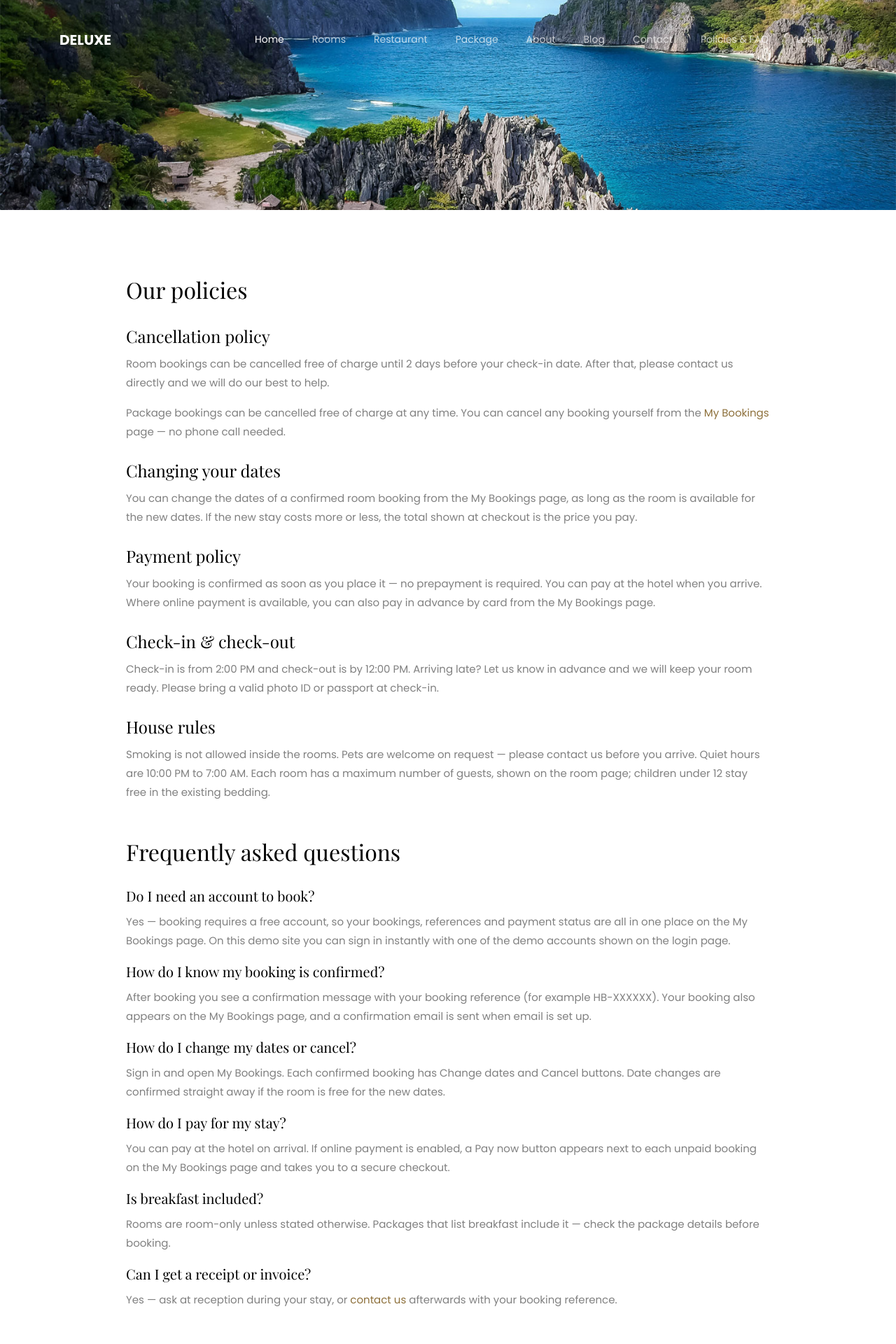
After one commit to MdTanzil/Hotel-Booking-app-Django, a Django app: page /policies/ in a window 1280 px wide. The commit adds this page. Shown: the top 1920 px of the page at 70% size. Run offline with Django 4.2, Linux system fonts and the light colour scheme; some libraries are stand-ins or nearby versions; some web fonts are replaced.

Commit message:
Add policies and FAQ page with links from navbar, footer and My Bookings

```diff
--- a/hotelbooking/templates/hotelbooking/my_bookings.html
+++ b/hotelbooking/templates/hotelbooking/my_bookings.html
@@ -114,6 +114,7 @@
             <p class="mb-1">Room bookings can be cancelled free of charge until 2 days before your check-in date. After that, please contact us directly.</p>
             <p class="mb-1">You can change the dates of a confirmed booking from this page, as long as the room is available for the new dates.</p>
             <p class="mb-0">Package bookings can be cancelled free of charge at any time from this page.</p>
+            <p class="mb-0 mt-2"><a href="{% url 'hotelbooking:policies-faq' %}">See our full policies and FAQ</a></p>
             {% if not stripe_configured %}
             <p class="mb-0 mt-2">Online payment is not set up yet — please pay at the hotel.</p>
             {% endif %}
--- /dev/null
+++ b/hotelbooking/templates/hotelbooking/policies_faq.html
@@ -0,0 +1,59 @@
+{% extends 'base.html' %}
+
+{% load static %}
+{% block title %}
+  Policies &amp; FAQ
+{% endblock title %}
+{% block body %}
+  {% include 'hotelbooking/hero.html' with pagename="Policies & FAQ" %}
+  <section class="ftco-section">
+    <div class="container">
+      <div class="row justify-content-center">
+        <div class="col-md-10">
+
+          <h2 class="mb-4">Our policies</h2>
+
+          <h4 class="mt-4">Cancellation policy</h4>
+          <p>Room bookings can be cancelled free of charge until 2 days before your check-in date. After that, please contact us directly and we will do our best to help.</p>
+          <p>Package bookings can be cancelled free of charge at any time. You can cancel any booking yourself from the <a href="{% url 'hotelbooking:my-bookings' %}">My Bookings</a> page — no phone call needed.</p>
+
+          <h4 class="mt-4">Changing your dates</h4>
+          <p>You can change the dates of a confirmed room booking from the My Bookings page, as long as the room is available for the new dates. If the new stay costs more or less, the total shown at checkout is the price you pay.</p>
+
+          <h4 class="mt-4">Payment policy</h4>
+          <p>Your booking is confirmed as soon as you place it — no prepayment is required. You can pay at the hotel when you arrive. Where online payment is available, you can also pay in advance by card from the My Bookings page.</p>
+
+          <h4 class="mt-4">Check-in &amp; check-out</h4>
+          <p>Check-in is from 2:00 PM and check-out is by 12:00 PM. Arriving late? Let us know in advance and we will keep your room ready. Please bring a valid photo ID or passport at check-in.</p>
+
+          <h4 class="mt-4">House rules</h4>
+          <p>Smoking is not allowed inside the rooms. Pets are welcome on request — please contact us before you arrive. Quiet hours are 10:00 PM to 7:00 AM. Each room has a maximum number of guests, shown on the room page; children under 12 stay free in the existing bedding.</p>
+
+          <h2 class="mb-4 mt-5">Frequently asked questions</h2>
+
+          <h5>Do I need an account to book?</h5>
+          <p>Yes — booking requires a free account, so your bookings, references and payment status are all in one place on the My Bookings page. On this demo site you can sign in instantly with one of the demo accounts shown on the login page.</p>
+
+          <h5>How do I know my booking is confirmed?</h5>
+          <p>After booking you see a confirmation message with your booking reference (for example HB-XXXXXX). Your booking also appears on the My Bookings page, and a confirmation email is sent when email is set up.</p>
+
+          <h5>How do I change my dates or cancel?</h5>
+          <p>Sign in and open My Bookings. Each confirmed booking has Change dates and Cancel buttons. Date changes are confirmed straight away if the room is free for the new dates.</p>
+
+          <h5>How do I pay for my stay?</h5>
+          <p>You can pay at the hotel on arrival. If online payment is enabled, a Pay now button appears next to each unpaid booking on the My Bookings page and takes you to a secure checkout.</p>
+
+          <h5>Is breakfast included?</h5>
+          <p>Rooms are room-only unless stated otherwise. Packages that list breakfast include it — check the package details before booking.</p>
+
+          <h5>Can I get a receipt or invoice?</h5>
+          <p>Yes — ask at reception during your stay, or <a href="{% url 'hotelbooking:contact-us' %}">contact us</a> afterwards with your booking reference.</p>
+
+          <p class="mt-5">Still have a question? <a href="{% url 'hotelbooking:contact-us' %}">Contact us</a> and we will get back to you.</p>
+
+        </div>
+      </div>
+    </div>
+  </section>
+  {% include 'footer.html' %}
+{% endblock body %}
--- a/hotelbooking/urls.py
+++ b/hotelbooking/urls.py
@@ -16,6 +16,7 @@ from .views import (
     StripeWebhookView,
     AddReviewView,
     DeleteReviewView,
+    PoliciesFaqView,
     RestaurantsTemplateView,
     AboutUsTemplateView,
     BlogTemplateView,
@@ -81,6 +82,7 @@ urlpatterns = [
     path('restaurants/', RestaurantsTemplateView.as_view(),name='restaurants_home'),
     path('about-us/', AboutUsTemplateView.as_view(),name='about-us'),
     path('blog/', BlogTemplateView.as_view(),name='blog'),
+    path('policies/', PoliciesFaqView.as_view(), name='policies-faq'),
     path('contact/', ContactFormView.as_view(),name='contact-us'),
 
 
--- a/hotelbooking/views.py
+++ b/hotelbooking/views.py
@@ -220,6 +220,10 @@ class DeleteReviewView(LoginRequiredMixin, View):
         review.delete()
         messages.success(request, "Your review has been deleted.")
         return redirect("hotelbooking:details-room", pk=room_pk)
+
+
+class PoliciesFaqView(TemplateView):
+    template_name = "hotelbooking/policies_faq.html"
 
 
 class CreateBookingRoom(LoginRequiredMixin, View):
--- a/templates/footer.html
+++ b/templates/footer.html
@@ -35,6 +35,9 @@
             </li>
             <li>
               <a href="#" class="py-2 d-block">Gift Card</a>
+            </li>
+            <li>
+              <a href="{% url 'hotelbooking:policies-faq' %}" class="py-2 d-block">Policies &amp; FAQ</a>
             </li>
           </ul>
         </div>
--- a/templates/navbar.html
+++ b/templates/navbar.html
@@ -13,6 +13,7 @@
 	          <li class="nav-item"><a href="{% url 'hotelbooking:about-us' %}" class="nav-link">About</a></li>
 	          <li class="nav-item"><a href="{% url 'hotelbooking:blog' %}" class="nav-link">Blog</a></li>
 	          <li class="nav-item"><a href="{% url 'hotelbooking:contact-us' %}" class="nav-link">Contact</a></li>
+	          <li class="nav-item"><a href="{% url 'hotelbooking:policies-faq' %}" class="nav-link">Policies &amp; FAQ</a></li>
 			  {% if user.is_authenticated %}
 	          <li class="nav-item"><a href="{% url 'hotelbooking:my-bookings' %}" class="nav-link">My Bookings</a></li>
 	          {% if user.is_staff %}
```
